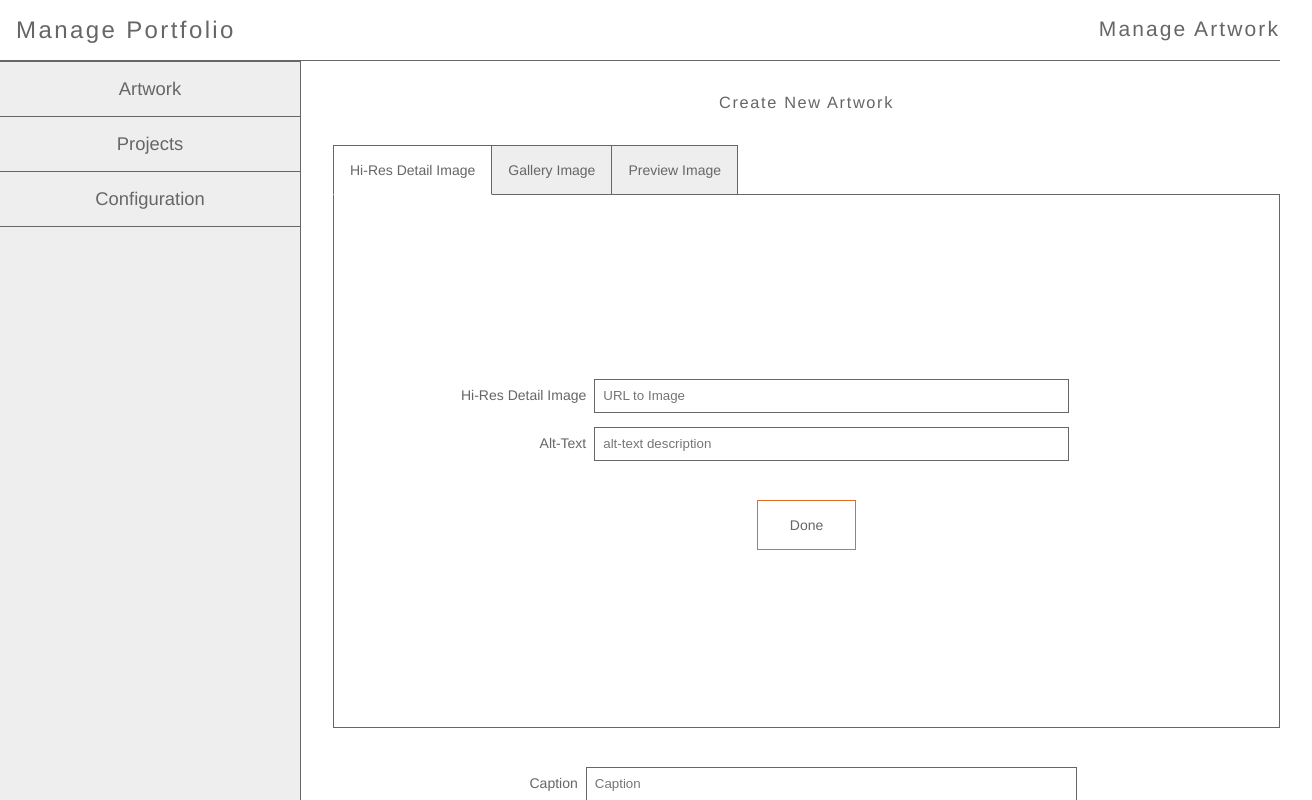
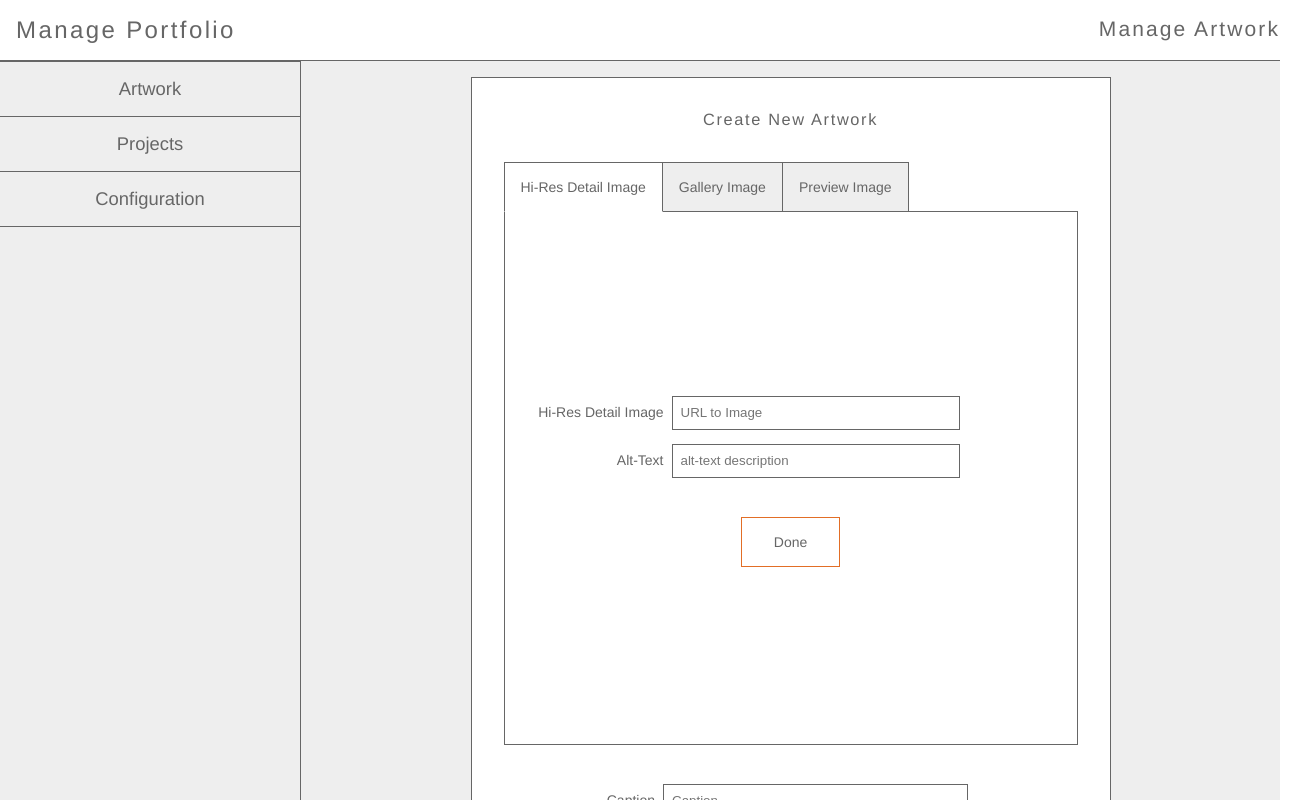
Before and after one commit to MichelLosier/illustration-gallery, a React (Create React App) app: page /artwork in a window 1280 px wide. Shown: the top 800 px of the page, 1312 px wide, since content can reach past the window. Built offline with nearby package versions, Linux system fonts and the light colour scheme.

Commit message:
refactored css for artwork form components

```diff
--- a/src/App.css
+++ b/src/App.css
@@ -487,3 +487,27 @@ input[type='button'] {
     display: flex;
     justify-content: space-around;
     position: relative; }
+
+.project-gallery-manage {
+  border: 1px solid #666;
+  background-color: white;
+  padding: 2rem;
+  height: fit-content; }
+  .project-gallery-manage .padded-group {
+    padding: 1rem; }
+
+.artwork-form {
+  min-width: 40rem; }
+  .artwork-form form {
+    border: 1px solid #666; }
+  .artwork-form .padded-group {
+    padding: 1rem; }
+
+.artwork-manage-container {
+  flex-basis: 100%;
+  padding: 1rem; }
+  .artwork-manage-container .layout-container {
+    margin: 0 auto;
+    display: flex;
+    justify-content: space-around;
+    position: relative; }
--- a/src/App.scss
+++ b/src/App.scss
@@ -11,3 +11,7 @@
 
 @import './components/project-form/project-form';
 @import './components/project-manage/project-manage';
+@import './components/project-gallery-manage/project-gallery-manage';
+
+@import './components/artwork-form/artwork-form';
+@import './components/artwork-manage/artwork-manage';
--- /dev/null
+++ b/src/components/artwork-form/_artwork-form.scss
@@ -0,0 +1,12 @@
+@import '../../stylesheets/variables';
+
+.artwork-form{
+    min-width: 40rem;
+
+    form{
+        border:1px solid $color-primary-grey
+    }
+    .padded-group{
+        padding:1rem;
+    }
+}
--- a/src/components/artwork-form.component.js
+++ b/src/components/artwork-form/artwork-form.component.jsx
@@ -1,13 +1,13 @@
 import React from 'react';
 import PropTypes from 'prop-types';
 
-import TextField from './text-field/text-field.component';
-import TagManage from './tag-manage/tag-manage.component';
-import ArtworkService from '../services/artwork.service';
-import ImageForm from './image-form.component';
-import ArtworkCard from './artwork-card.component';
+import TextField from '../text-field/text-field.component';
+import TagManage from '../tag-manage/tag-manage.component';
+import ArtworkService from '../../services/artwork.service';
+import ImageForm from '../image-form.component';
+import ArtworkCard from '../artwork-card.component';
 
-import {deepMerge} from '../helpers';
+import {deepMerge} from '../../helpers';
 
 const Artwork$ = new ArtworkService();
 
@@ -161,9 +161,8 @@ class ArtworkForm extends React.Component {
         const fields = this.state.fields;
         const selectedImage = this.state.selectedImage;
         return (
-            <div className="min-width-40 width-12">
+            <div className="artwork-form">
                 <form
-                    className="fill-container"
                     onSubmit={this.handleFormSubmit}>
                     <h3>{(this.state.actionType === 'CREATE')? 'Create New' : 'Update'} Artwork
                     </h3>
--- /dev/null
+++ b/src/components/artwork-manage/_artwork-manage.scss
@@ -0,0 +1,12 @@
+@import '../../stylesheets/variables';
+
+.artwork-manage-container{
+    flex-basis: 100%;
+    padding: 1rem;
+    .layout-container{
+        margin: 0 auto;
+        display: flex;
+        justify-content:space-around;
+        position:relative;
+    }
+}
--- a/src/components/artwork-manage.component.js
+++ b/src/components/artwork-manage/artwork-manage.component.jsx
@@ -1,7 +1,7 @@
 import React from 'react';
 
 import {Route, Link} from 'react-router-dom'
-import ArtworkForm from './artwork-form.component';
+import ArtworkForm from '../artwork-form/artwork-form.component';
 
 class ArtworkManage extends React.Component {
     constructor(){
@@ -15,7 +15,7 @@ class ArtworkManage extends React.Component {
 
     render(){
         return(
-            <div className="width-12">
+            <div className="artwork-manage-container">
                 <div className="layout-container">
                     <ArtworkForm/>
                 </div>
--- a/src/components/main.component.js
+++ b/src/components/main.component.js
@@ -1,8 +1,8 @@
 import React from 'react';
 import { Route, Link } from 'react-router-dom'
 
-import VerticalNavBar from './vertical-nav-bar/vertical-nav-bar.component'
-import ArtworkManage from './artwork-manage.component';
+import VerticalNavBar from './vertical-nav-bar/vertical-nav-bar.component';
+import ArtworkManage from './artwork-manage/artwork-manage.component';
 import ProjectManage from './project-manage/project-manage.component';
 
 // import '../main.css';
--- a/src/components/project-form/project-form.component.jsx
+++ b/src/components/project-form/project-form.component.jsx
@@ -5,7 +5,7 @@ import TextField from '../text-field/text-field.component';
 import TagManage from '../tag-manage/tag-manage.component';
 import FormTabs from '../form-tabs/form-tabs.component';
 
-import ProjectGalleryManage from '../project-gallery-manage.component';
+import ProjectGalleryManage from '../project-gallery-manage/project-gallery-manage.component';
 
 import ProjectService from '../../services/project.service';
 import ArtworkService from '../../services/artwork.service';
--- a/src/components/project-gallery-manage.component.js
+++ b/src/components/project-gallery-manage/project-gallery-manage.component.jsx
@@ -1,8 +1,8 @@
 import React from 'react';
 
-import ArtworkService from '../services/artwork.service';
-import ArtworkForm from './artwork-form.component';
-import Gallery from './gallery.component';
+import ArtworkService from '../../services/artwork.service';
+import ArtworkForm from '../artwork-form/artwork-form.component';
+import Gallery from '../gallery.component';
 
 class ProjectGalleryManage extends React.Component {
     constructor(){
@@ -80,7 +80,7 @@ class ProjectGalleryManage extends React.Component {
         const s = this.state;
 
         return(
-            <div className="fill-container module border-top">
+            <div className="project-gallery-manage">
                 {(!s.viewGallery) ? (
                     <div>
                         <ArtworkForm
```
Also changed, not shown: src/components/project-gallery-manage/_project-gallery-manage.scss (added, +12 -0 lines).
